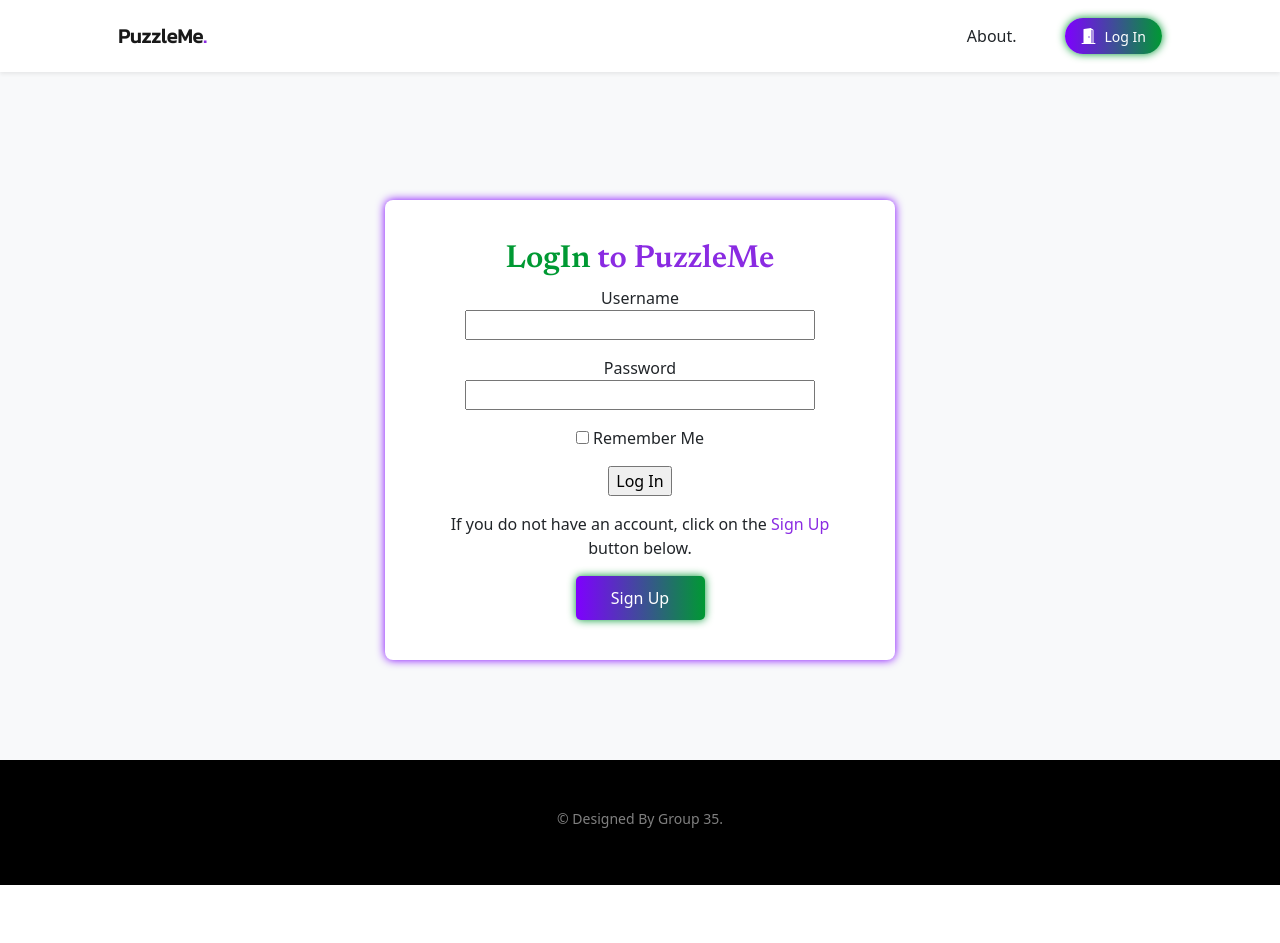
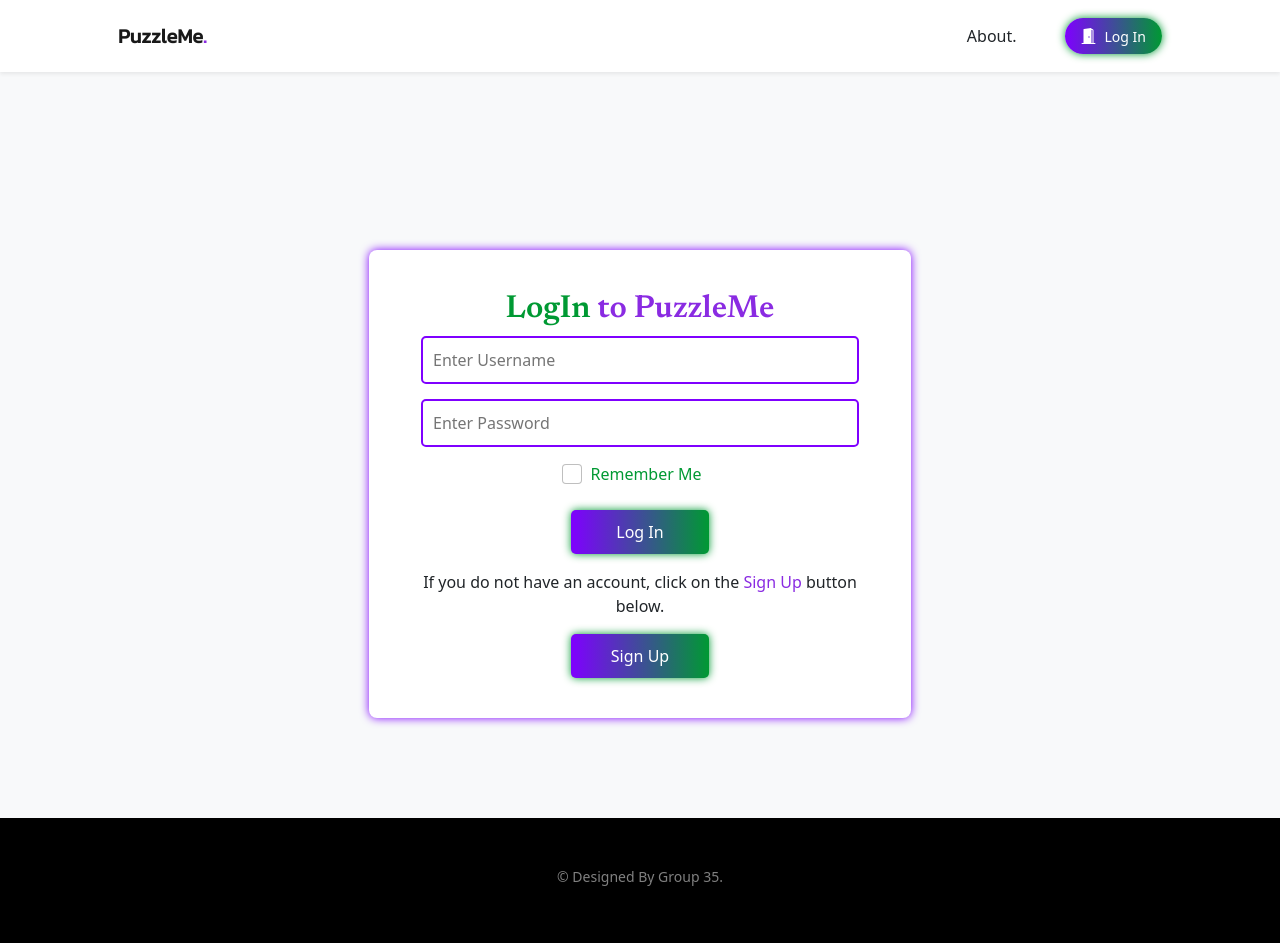
Before and after one commit to Manishv005/AgileWebDevProject35, a Flask app: page /login in a window 1280 px wide. Before the commit the page ends 885 px from the top, so only its background shows below. Run offline with Flask 3, Linux system fonts and the light colour scheme; some libraries are stand-ins or nearby versions.

Commit message:
Update login.html
Updated the CSS for better user experience of the login form and added code to generate ALERT message on INVALID inputs.

```diff
--- a/app/templates/login.html
+++ b/app/templates/login.html
@@ -1,39 +1,32 @@
-{% if current_user.is_anonymous %} {% extends 'base.html' %} {% else %} {%
-extends 'base_inner.html' %} {% endif %} {% block content %}
+{% if current_user.is_anonymous %}
+{% extends 'base.html' %}
+{% else %}
+{% extends 'base_inner.html' %}
+{% endif %}
+{% block content %}
 <!-- Login Page Section -->
-<section
-	class="login-section"
-	style="background-color: #f8f9fa; padding-top: 200px; padding-bottom: 100px"
->
-	<div class="container px-5">
+<section class="login-section" style="background-color: #f8f9fa; padding-top: 250px; padding-bottom: 100px;">
+    <div class="container">
         <div class="row justify-content-center">
             <div class="col-md-6">
                 <!-- Login Form -->
                 <div class="login-form-container">
-					<h2 class="text-center" style="color: blueviolet">
-						<span style="color: #009933">LogIn</span> to PuzzleMe
-					</h2>
-					<form action="" method="post" novalidate>
+                    <h2 class="text-center" style="color: blueviolet;"><span style="color: #009933;">LogIn</span> to PuzzleMe</h2>
+                    <form action="{{ url_for('login') }}" method="post" novalidate>
                         {{ form.hidden_tag() }}
-						<p>
-							{{ form.username.label }}<br />
-							{{ form.username(size=32)}} {% for error in
-							form.username.errors %}
-							<br /><span style="color: red">[{{ error }}]</span>
-							{% endfor %}
-						</p>
-						<p>
-							{{ form.password.label }}<br />
-							{{ form.password(size=32) }} {% for error in
-							form.password.errors %}
-							<br /><span style="color: red">[{{ error }}]</span>
-							{% endfor %}
-						</p>
-						<p>
-							{{ form.remember_me() }} {{ form.remember_me.label
-							}}
-						</p>
-						<p>{{ form.submit() }}</p>
+                        <div class="form-group">
+                            {{ form.username(class='login-form-input', size=32, placeholder='Enter Username') }}
+                        </div>
+                        <div class="form-group">
+                            {{ form.password(class='login-form-input', size=32, placeholder='Enter Password') }}
+                        </div>
+                        <div class="form-check form-check-inline mb-4">
+                            {{ form.remember_me(class='form-check-input') }}
+                            <label for="{{ form.remember_me.id }}" class="form-check-label" style="color: #009933;" >Remember Me</label>
+                        </div>
+						<div class="d-grid gap-2 mb-3">
+                            <button type="submit" class="login-form-button">{{ form.submit.label }}</button>
+                        </div>
                     </form>
                     <p class="text-center mt-3">
                         If you do not have an account, click on the
@@ -42,17 +35,37 @@ extends 'base_inner.html' %} {% endif %} {% block content %}
                     </p>
                     <!-- Sign Up Button -->
                     <div class="d-grid">
-						<button
-							type="button"
-							class="login-form-button"
-							onclick="window.location.href='{{ url_for('signup') }}';"
-						>
-							Sign Up
-						</button>
+                        <button type="button" class="login-form-button" onclick="window.location.href='{{ url_for('signup') }}';">Sign Up</button>
                     </div>
                 </div>
             </div>
         </div>
     </div>
 </section>
+
+
+<!-- JavaScript Alert for Form Errors-->
+<script type="text/javascript">
+    document.addEventListener("DOMContentLoaded", function() {
+        {% if 'Invalid username' in get_flashed_messages() %}
+            alert("Invalid Username.");
+        {% endif %}
+        {% if 'Invalid password' in get_flashed_messages() %}
+            alert("Invalid Password.");
+        {% endif %}
+    });
+</script>
+
+<!-- JavaScript Alert for Successful SignUp-->
+<script type="text/javascript">
+	document.addEventListener("DOMContentLoaded", function() {
+		{% with messages = get_flashed_messages(category_filter=["success"]) %}
+			{% if messages %}
+				{% for message in messages %}
+					alert("{{ message }}");
+				{% endfor %}
+			{% endif %}
+		{% endwith %}
+	});
+</script>
 {% endblock %}
```
Lines whose indentation alone changed are shown as unchanged.
